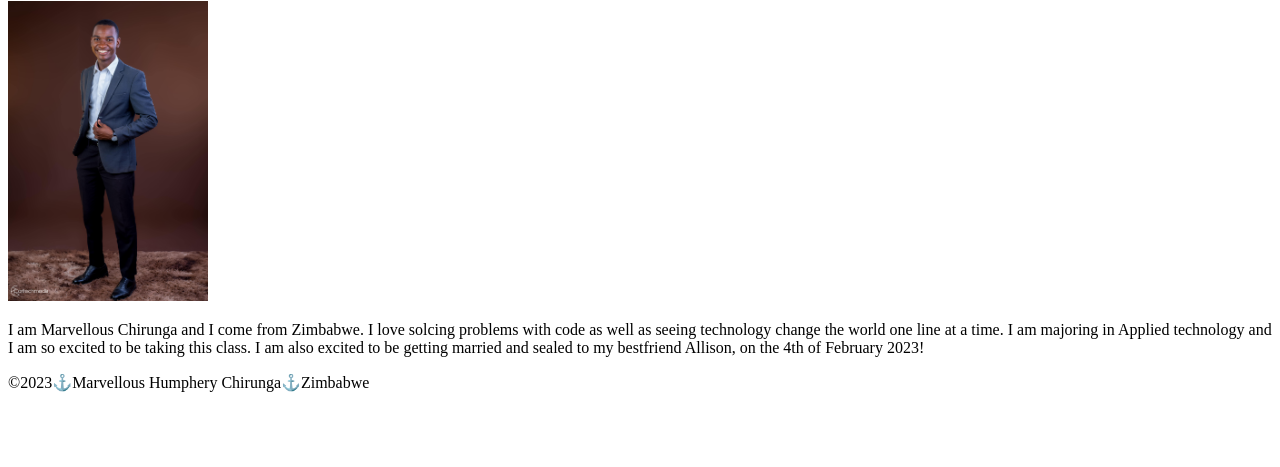
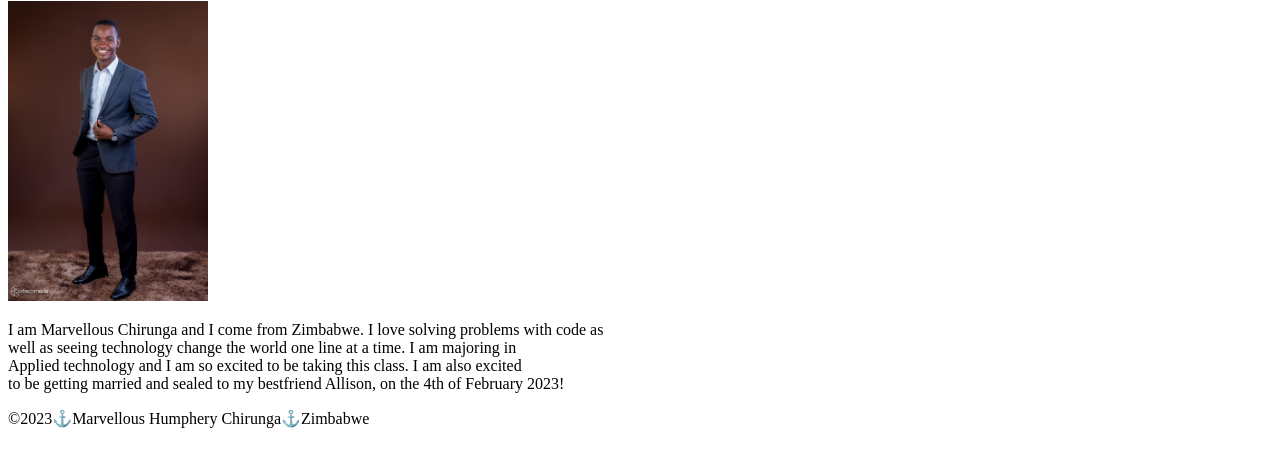
Before and after one commit to marvellouschirunga/wdd130, a plain HTML site: page index.html in a window 1280 px wide. Shown: the part 105-572 px from the top of the page. Drawn offline with Linux system fonts and the light colour scheme.

```diff
--- a/index.html
+++ b/index.html
@@ -18,9 +18,10 @@
         <main>
             <h1>Marvellous Humphery Chirunga | WDD 130</h1>
             <img src="images/profile.jpg" alt="Marvellous Chirunga" width="200">
-            <p> I am Marvellous Chirunga and I come from Zimbabwe. I love solcing problems with code as well as seeing technology change the world
-                one line at a time. I am majoring in Applied technology and I am so excited to be taking this class. I am also excited to be getting
-                married and sealed to my bestfriend Allison, on the 4th of February 2023!
+            <p> I am Marvellous Chirunga and I come from Zimbabwe. I love solving problems with code as
+                <br> well as seeing technology change the world one line at a time. I am majoring in
+                <br> Applied technology and I am so excited to be taking this class. I am also excited
+                <br> to be getting married and sealed to my bestfriend Allison, on the 4th of February 2023!
             </p>
         </main>
         <footer>
```
